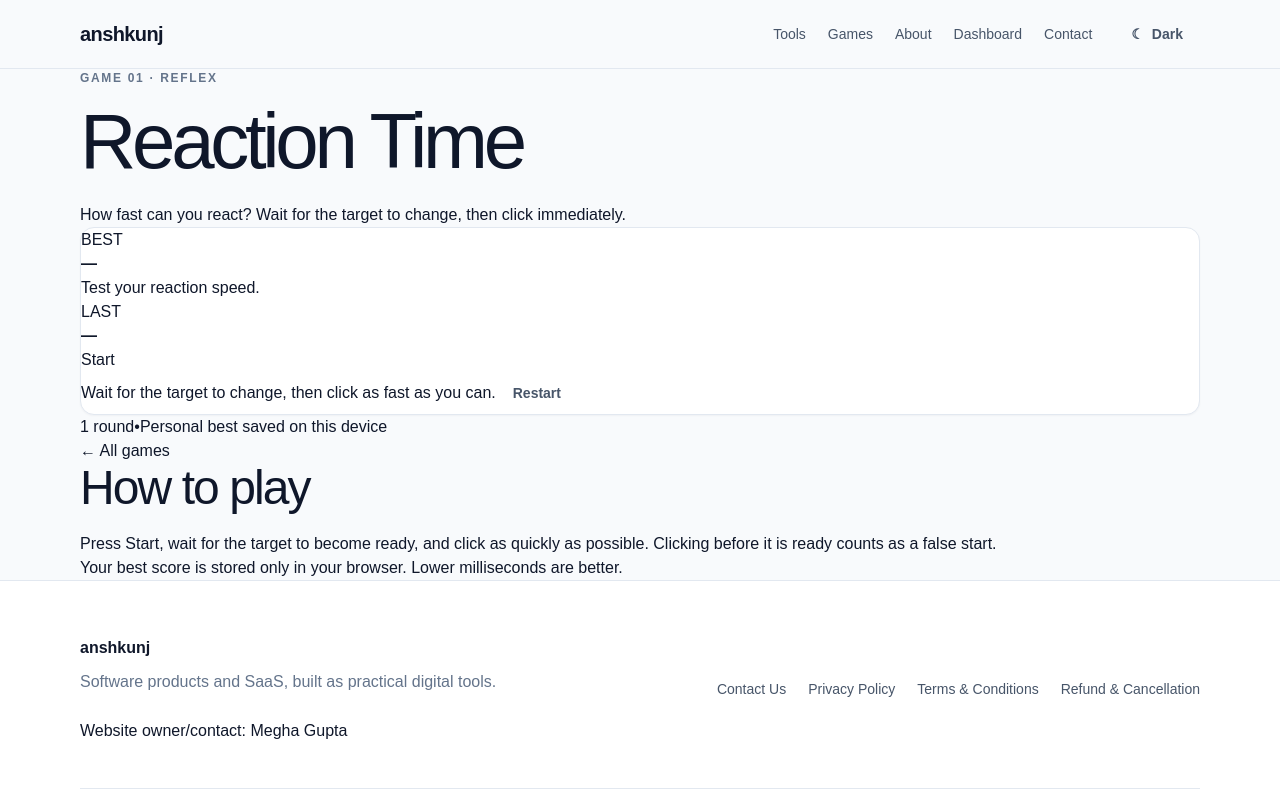
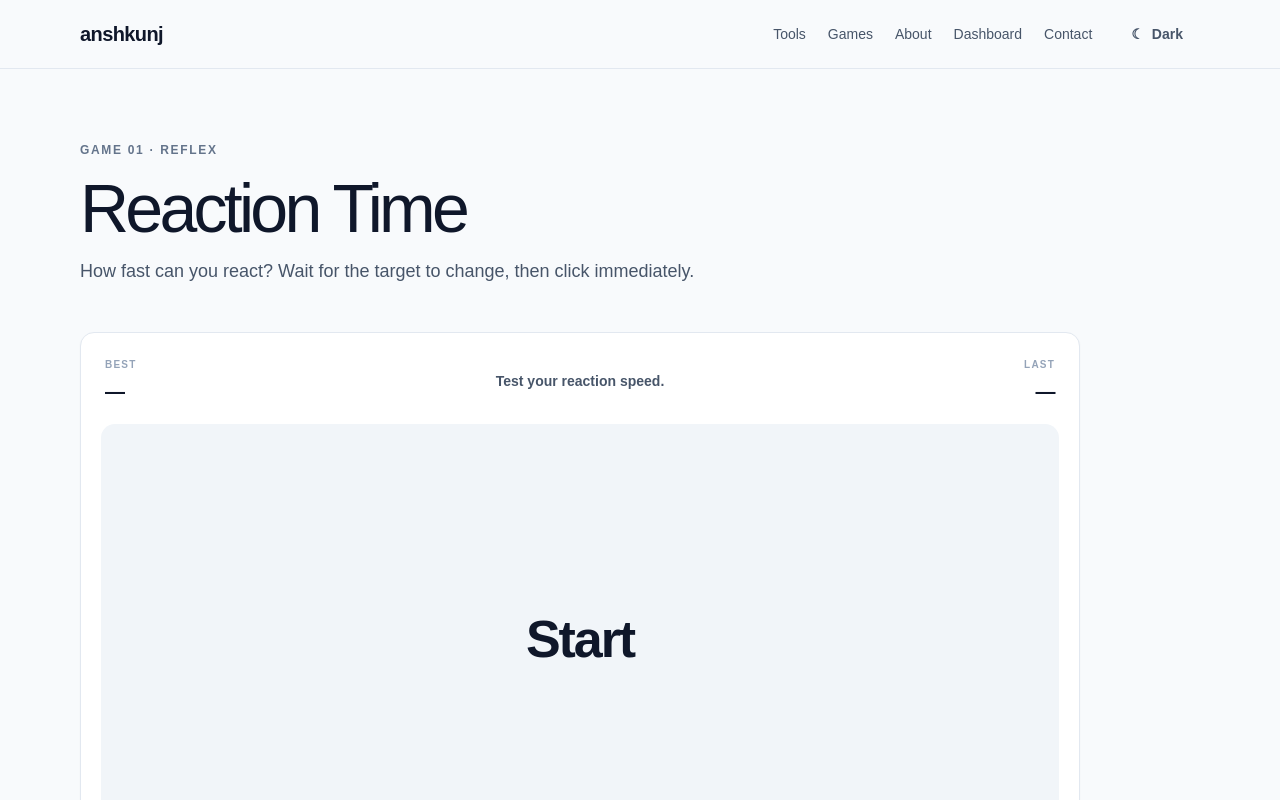
Before and after one commit to anshkunj/ak-project, a Next.js app: page /games/game_1 in a window 1280 px wide. Shown: the top 800 px of the page. Built offline with nearby package versions, Linux system fonts and the light colour scheme.

Commit message:
feat: add games styles

```diff
--- a/src/app/globals.css
+++ b/src/app/globals.css
@@ -1190,3 +1190,46 @@ h3 {
 .site-main {
   flex: 1;
 }
+
+/* Games */
+.games-page,.game-page{min-height:720px;padding:72px 0 100px}
+.games-index-header,.game-header{max-width:780px;margin-bottom:46px}
+.games-index-header h1,.game-header h1{max-width:none;margin:14px 0;font-size:clamp(42px,6vw,68px)}
+.games-index-header p:last-child,.game-header>p:last-child{margin-bottom:0;color:var(--color-text-secondary);font-size:18px;line-height:var(--leading-relaxed)}
+.games-grid{display:grid;grid-template-columns:repeat(3,1fr);gap:18px}
+.game-index-card{min-height:250px;padding:26px;border:1px solid var(--color-border);border-radius:var(--radius-xl);background:var(--color-surface);box-shadow:var(--shadow-sm);transition:transform var(--transition-fast),border-color var(--transition-fast),box-shadow var(--transition-fast)}
+.game-index-card:hover{transform:translateY(-2px);border-color:var(--color-text-muted);box-shadow:var(--shadow-md)}
+.game-number{color:var(--color-text-subtle);font-size:var(--text-xs);font-weight:800}
+.game-index-card h2{margin:52px 0 9px;font-size:24px}
+.game-index-card p{min-height:48px;margin-bottom:22px;color:var(--color-text-muted);line-height:var(--leading-relaxed)}
+.game-link{font-size:var(--text-sm);font-weight:700}
+.reaction-game{max-width:1000px}
+.reaction-card{padding:20px}
+.reaction-topbar{display:grid;grid-template-columns:110px 1fr 110px;align-items:center;gap:16px;padding:4px 4px 18px}
+.reaction-topbar strong{font-size:20px;letter-spacing:-.03em}
+.reaction-label{margin:0 0 4px;color:var(--color-text-subtle);font-size:10px;font-weight:800;letter-spacing:.12em}
+.reaction-instructions{text-align:center;color:var(--color-text-secondary);font-size:var(--text-sm);font-weight:700}
+.reaction-instructions p{margin:0}
+.reaction-score{text-align:right}
+.reaction-target{width:100%;min-height:430px;display:flex;align-items:center;justify-content:center;border:0;border-radius:var(--radius-lg);background:var(--color-surface-muted);color:var(--color-text);font-size:clamp(30px,5vw,52px);font-weight:800;letter-spacing:-.04em;transition:background var(--transition-fast),color var(--transition-fast)}
+.reaction-target:hover{opacity:.97}
+.reaction-target.reaction-waiting{background:var(--color-primary);color:var(--color-primary-contrast)}
+.reaction-target.reaction-ready{background:var(--color-success);color:#fff}
+.reaction-target.reaction-result{background:var(--color-surface-muted)}
+.reaction-footer{display:flex;align-items:center;justify-content:space-between;gap:18px;padding:14px 4px 0;color:var(--color-text-muted);font-size:var(--text-xs)}
+.reaction-footer span{line-height:1.5}
+.reaction-meta{display:flex;gap:8px;justify-content:center;margin-top:14px;color:var(--color-text-subtle);font-size:var(--text-xs)}
+.reaction-back{margin-top:28px;font-size:var(--text-sm);font-weight:700}
+.reaction-back a:hover{color:var(--color-text-secondary)}
+.game-info{max-width:760px;padding-top:56px;margin-top:64px;border-top:1px solid var(--color-border)}
+.game-info h2{font-size:30px}
+.game-info p{color:var(--color-text-secondary);line-height:var(--leading-relaxed)}
+@media (max-width:760px){
+.games-page,.game-page{padding:48px 0 70px}
+.games-grid{grid-template-columns:1fr}
+.reaction-topbar{grid-template-columns:1fr 1fr}
+.reaction-instructions{grid-column:1/-1;grid-row:1;margin-bottom:8px}
+.reaction-score{text-align:right}
+.reaction-target{min-height:360px}
+.reaction-footer{align-items:flex-start}
+}
```
